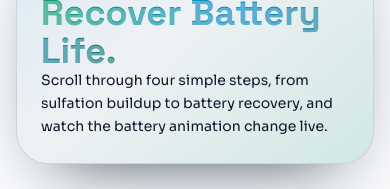
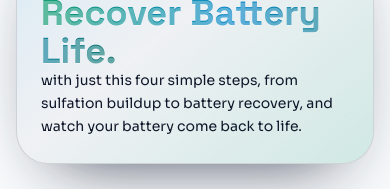
Before and after one commit to gingerbotcodes/artheonenergy, a React (Vite) app: page / in a window 390 px wide. Shown: the part 196-385 px from the top of the page. Built offline with nearby package versions, Linux system fonts and the light colour scheme; no server answers.

Commit message:
Update mobile hero copy with requested wording

```diff
--- a/src/App.tsx
+++ b/src/App.tsx
@@ -462,8 +462,8 @@ function App() {
                   </span>
                 </h1>
                 <p className="text-sm leading-relaxed text-slate-200">
-                  Scroll through four simple steps, from sulfation buildup to
-                  battery recovery, and watch the battery animation change live.
+                  with just this four simple steps, from sulfation buildup to
+                  battery recovery, and watch your battery come back to life.
                 </p>
               </div>
             </article>
```
